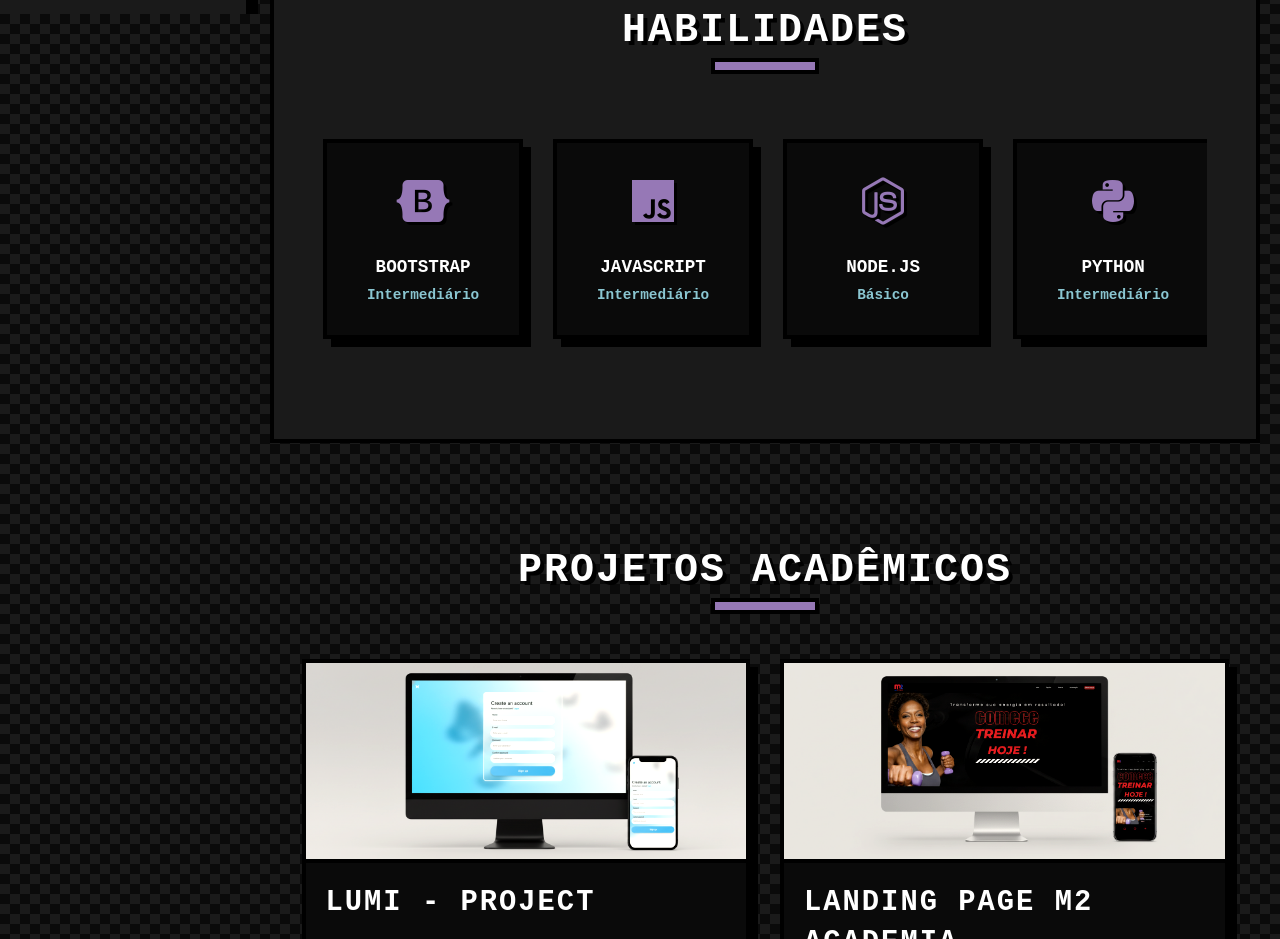
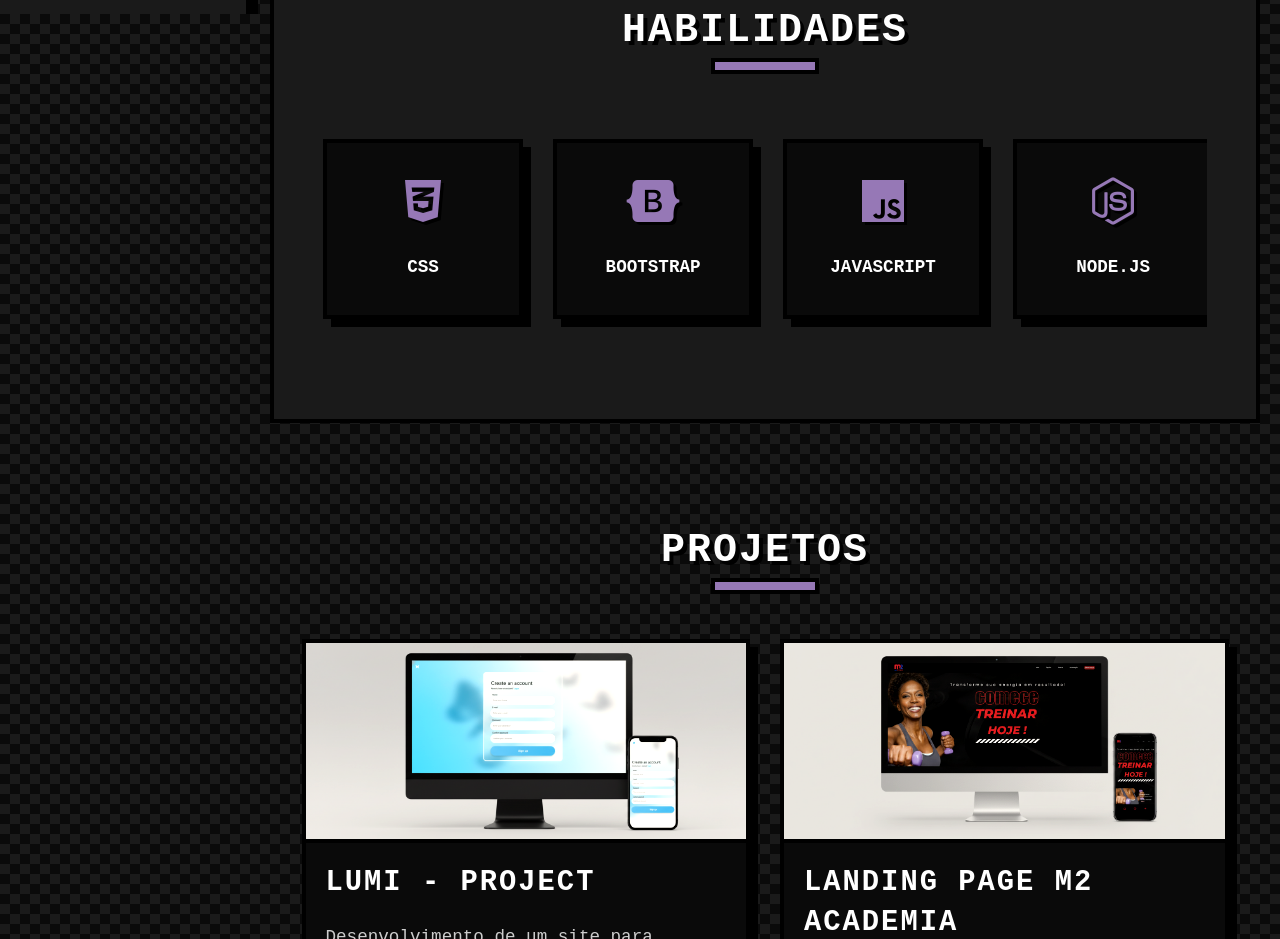
Before and after one commit to alexandregg1/portfolio-igor-vercel, a plain HTML site: page index.html in a window 1280 px wide. Shown: the part 786-1725 px from the top of the page. Drawn offline with nearby package versions, Linux system fonts and the light colour scheme.

Commit message:
-Exclusão do nome "Academicos" na aba de projetos. -Upgrade no README. -Inclusão de novas tecnologias (que eu já sei só não tinha colocado) e exclusão de uma tecnologia não utilizada no projeto "Entity framework"

```diff
--- a/index.html
+++ b/index.html
@@ -65,7 +65,7 @@
 
         <section class="projects" id="projects">
             <div class="container">
-                <h2 class="section-title">Projetos Acadêmicos</h2>
+                <h2 class="section-title">Projetos </h2>
                 <div class="projects-grid">
                     <div class="project-card" data-project="1">
                         <div class="project-img">
--- a/script.js
+++ b/script.js
@@ -3,7 +3,7 @@ const projectsData = {
     1: {
         title: "Plataforma de Análise de Currículos com IA",
         description: "Desenvolvimento de um site para análise automatizada de currículos com integração da Gemini AI para fornecer feedback inteligente sobre candidaturas.",
-        technologies: ["HTML", "CSS", "JavaScript", "C#", "Gemini AI API", "Entity Framework"],
+        technologies: ["HTML", "CSS", "JavaScript", "C#", "Gemini AI API"],
         responsibilities: [
             "Desenvolvimento do front-end responsivo com HTML, CSS e JavaScript",
         ],
@@ -62,12 +62,15 @@ const projectsData = {
 
 // Dados das tecnologias para o carrossel
 const technologies = [
-    { name: "HTML & CSS", icon: "fab fa-html5", level: "Avançado" },
-    { name: "Bootstrap", icon: "fab fa-bootstrap", level: "Intermediário" },
-    { name: "JavaScript", icon: "fab fa-js", level: "Intermediário" },
-    { name: "Node.js", icon: "fab fa-node-js", level: "Básico" },
-    { name: "Python", icon: "fab fa-python", level: "Intermediário" },
-    { name: "C", icon: "fas fa-code", level: "Básico" }
+    { name: "HTML", icon: "fab fa-html5", level: "" },
+    { name: "CSS", icon: "fab fa-css3-alt", level: "" },
+    { name: "Bootstrap", icon: "fab fa-bootstrap", level: "" },
+    { name: "JavaScript", icon: "fab fa-js", level: "" },
+    { name: "Node.js", icon: "fab fa-node-js", level: "" },
+    { name: "Python", icon: "fab fa-python", level: "" },
+    { name: "C", icon: "fas fa-code", level: "" },
+    { name: "SQL", icon: "fas fa-database", level: "" },
+    { name: "GIT", icon: "fab fa-git-alt", level: "" },
 ];
 
 // Elementos do modal
```
Also changed, not shown: 1 other file.
